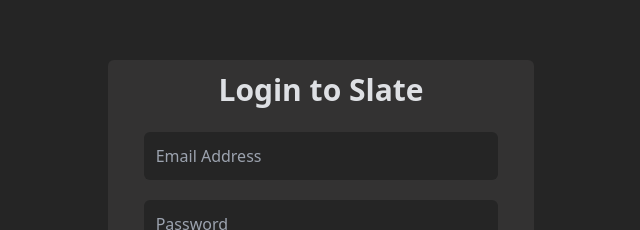
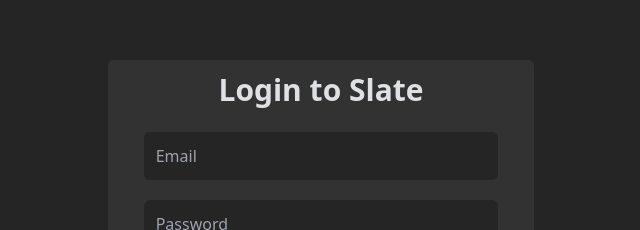
Before and after one commit to maxwjoe/Slate, a React (Create React App) app: page /login in a window 1280 px wide. Shown: the part 182-412 px from the top of the page, without its empty margins (319-959 px from the left). Built offline with nearby package versions, Linux system fonts and the light colour scheme.

Commit message:
Login Form State

```diff
--- a/src/interfaces/IDropDownPackage.ts
+++ b/src/interfaces/IDropDownPackage.ts
@@ -3,6 +3,6 @@
 // IDropDownPackage : Interface for passing arguments to generic dropdown menus
 export interface IDropDownPackage {
   Icon: IconType;
-  ActionTitle: String;
+  ActionTitle: string;
   ActionFunction: any;
 }
--- a/src/pages/Login.tsx
+++ b/src/pages/Login.tsx
@@ -1,8 +1,33 @@
-import React from 'react'
+import React, {useState, useEffect} from 'react'
 import {useNavigate} from 'react-router-dom'
-
+import {loginViewModel} from '../viewModels/loginViewModel'
 function Login() {
 
+  const [formData, setFormData] = useState<loginViewModel>({
+    email : '',
+    password : '',
+  })
+
+  // onChange : Handles input change and updates formData
+  const onChange = (e : any) => {
+    setFormData((prevState : loginViewModel) => ({
+      ...prevState,
+      [e.target.name] : e.target.value
+    }))
+  }
+
+  // onSubmit : Handles login form submission
+  const onSubmit = (e : any) => {
+    e.preventDefault();
+
+    const userData = {
+      email : formData.email,
+      password : formData.password,
+    }
+
+    //dispatch(login(userData))
+
+  }
 
   const navigate = useNavigate();
 
@@ -12,8 +37,23 @@
       <div className='flex flex-col items-center justify-center w-1/3 p-3 bg-slate-lightdark rounded-md'>
         <p className='text-3xl font-bold text-text-main'>Login to Slate</p>
         <form className='flex flex-col w-full h-full space-y-5 p-6'>
-          <input className = "w-full h-12 outline-none border-none text-text-tertiary bg-slate-dark rounded-md p-3" type="text" placeholder='Email Address' />
-          <input className = "w-full h-12 outline-none border-none text-text-tertiary bg-slate-dark rounded-md p-3" type="text" placeholder='Password' />
+          <input
+                value={formData.email}
+                className = "w-full h-12 outline-none border-none text-text-tertiary bg-slate-dark rounded-md p-3"
+                type="email"
+                name="email"
+                placeholder='Email'
+                onChange={onChange}
+
+          />
+          <input
+                value={formData.password}
+                className = "w-full h-12 outline-none border-none text-text-tertiary bg-slate-dark rounded-md p-3"
+                type="text"
+                name="password"
+                placeholder='Password'
+                onChange={onChange}
+          />
           <button type="submit" className='w-full h-12 rounded-md bg-text-main text-slate-dark text-xl font-medium hover:bg-text-secondary hover:text-text-main'>
             Login
           </button>
--- /dev/null
+++ b/src/viewModels/loginViewModel.ts
@@ -0,0 +1,5 @@
+// loginViewModel : View model for login page
+export interface loginViewModel {
+  email: string;
+  password: string;
+}
```
